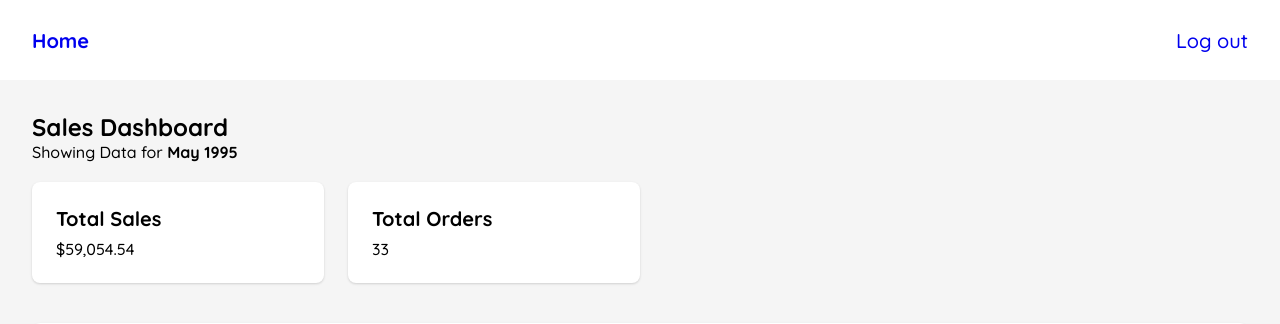
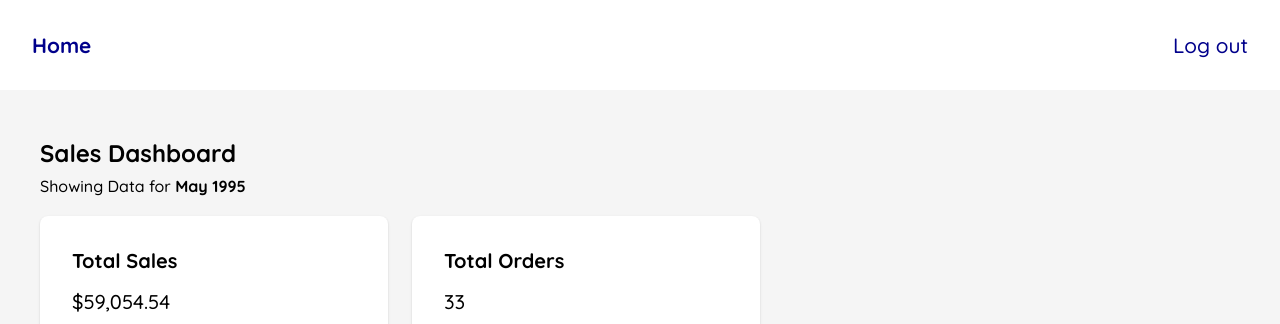
Before and after one commit to hannah-mazri/kdc-assignment, a PHP site: page / in a window 1280 px wide. Shown: the top 324 px of the page. Run offline with PHP 8.4, Linux system fonts and the light colour scheme; the visitor is signed in with stand-in values (Sample User, id 1); data comes from the database, SQL or seed files in the repository; some libraries are stand-ins or nearby versions.

Commit message:
Update css

```diff
--- a/css/style.css
+++ b/css/style.css
@@ -3,11 +3,15 @@ body {
   font-weight: 500;
   min-height: 100vh;
   background-color: #F5F5F5;
+  display: flex;
+  flex-direction: column;
+  justify-content: center;
+  align-items: center;
 }
 
 nav {
   width: 100%;
-  height: 80px;
+  height: 90px;
   background-color: #fff;
   display: flex;
   align-items: center;
@@ -15,10 +19,14 @@ nav {
 
 .wrapper {
   padding: 32px;
+}
+
+.wrapper.header-wrapper {
   flex: 1;
 }
 
 .wrapper.body-wrapper {
+  margin: 16px 0 0;
   display: flex;
   flex-direction: column;
 }
@@ -33,7 +41,8 @@ a {
 }
 
 .nav-link {
-  font-size: 1.25rem;
+  font-size: 1.3rem;
+  color: darkblue;
 }
 
 .nav-link:hover {
@@ -46,6 +55,10 @@ a {
 
 .font-semibold {
   font-weight: 600;
+}
+
+.text-lg {
+  font-size: 1.125rem;
 }
 
 .text-xl {
@@ -67,7 +80,7 @@ a {
   margin: 0 auto;
   padding: 40px;
   width: 420px;
-  height: 360px;
+  height: 400px;
   background-color: #fff;
   border-radius: 8px;
 }
@@ -111,12 +124,14 @@ button[type=submit]:hover {
 
 .total-container {
   display: flex;
-  width: 50%;
+  width: 60%;
+  height: 200px;
   column-gap: 24px;
 }
 
 .total-value {
-  margin-top: 8px;
+  margin-top: 16px;
+  font-size: 1.25rem;
 }
 
 .card-container {
@@ -136,14 +151,33 @@ button[type=submit]:hover {
 
 .card.card-half {
   width: 50%;
+  padding: 32px;
 }
 
 .card.card-full {
+  min-width: 1200px;
   width: 100%;
-  height: 340px;
+  height: 480px;
+}
+
+.card.card-full #daily_sales {
+  margin: auto;
 }
 
 .card.card-square {
-  width: 340px;
-  height: 340px;
+  width: 380px;
+  height: 380px;
 }
+
+.error {
+  margin: 12px 0;
+  padding: 24px;
+  color: red;
+  text-align: center;
+  background-color: rgba(255, 0, 0, 0.05);
+  border-radius: 8px;
+}
+
+.subtitle {
+  margin-top: 8px;
+}
```
